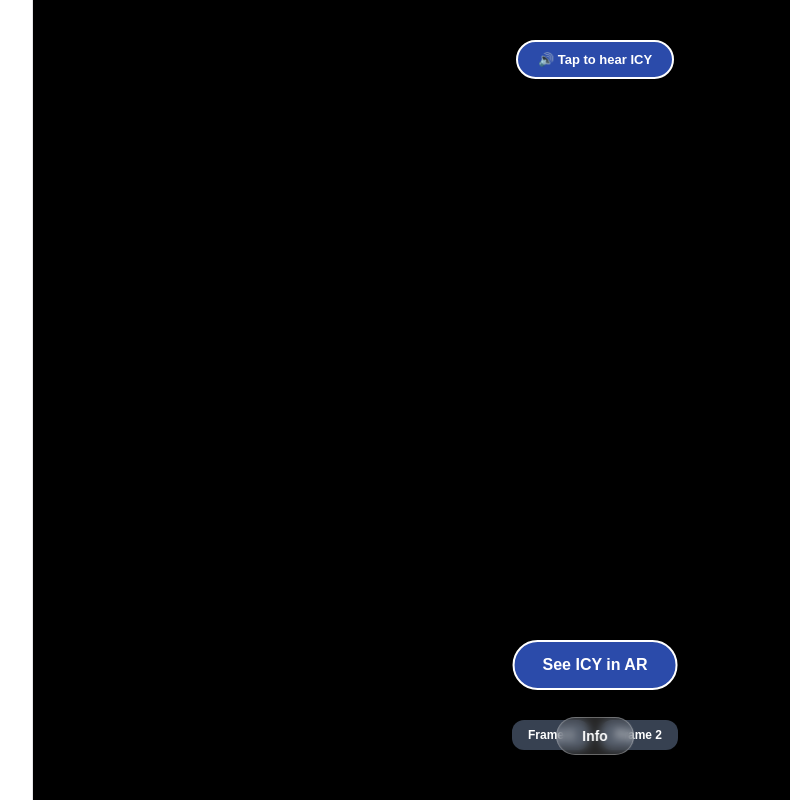
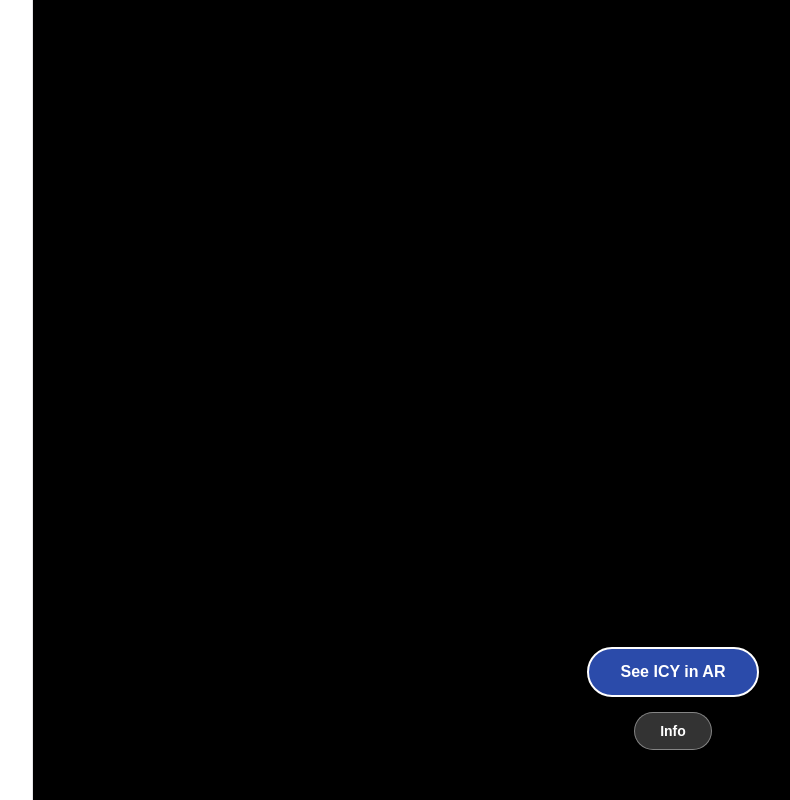
Before and after one commit to chakshu3011/antarctic-pwa, a React (Vite) app: page / in a window 1280 px wide. Shown: the top 800 px of the page, without its empty margins (45-835 px from the left). Built offline with nearby package versions, Linux system fonts and the light colour scheme.

Commit message:
Fix: updated UI flow

```diff
--- a/src/App.jsx
+++ b/src/App.jsx
@@ -2,84 +2,109 @@ import React, { useState, useEffect } from 'react';
 import { BrowserRouter, Routes, Route } from 'react-router-dom';
 
 const PenguinAR = () => {
-  const [isInfoOpen, setIsInfoOpen] = useState(false);
-  const [isThankYouOpen, setIsThankYouOpen] = useState(false);
+  // Navigation states to completely isolate our screens
+  const [currentScreen, setCurrentScreen] = useState('intro'); // 'intro', 'ar-mode', 'info', 'thankyou'
   const [activeFrame, setActiveFrame] = useState(null); // null, 'frame1', or 'frame2'
 
+  // Automated timer to close the Thank You message
   useEffect(() => {
-    if (isThankYouOpen) {
+    if (currentScreen === 'thankyou') {
       const timer = setTimeout(() => {
-        setIsThankYouOpen(false);
+        setCurrentScreen('intro');
       }, 5000);
       return () => clearTimeout(timer);
     }
-  }, [isThankYouOpen]);
+  }, [currentScreen]);
 
-  const playIcyVoice = (e) => {
-    e.stopPropagation();
+  // Immersive Voice Audio Player
+  const playIcyVoice = () => {
     const audio = new Audio('/audio/icy_voice.mp3');
-    audio.play().catch(err => console.log("Audio waiting for user click:", err));
+    audio.play().catch(err => console.log("Audio waiting for user clearance:", err));
   };
 
-  const isBlurred = isInfoOpen || isThankYouOpen;
+  return (
+    <div style={{ width: '100vw', height: '100dvh', margin: 0, padding: 0, overflow: 'hidden', backgroundColor: 'black', fontFamily: 'sans-serif', position: 'relative' }}>
 
-  return (
-    <div style={{ width: '100vw', height: '100dvh', margin: 0, padding: 0, overflow: 'hidden', backgroundColor: 'black', fontFamily: 'sans-serif' }}>
-
-      {/* 1. MAIN 3D DISPLAY LAYER */}
-      <div style={{
-        width: '100%', height: '100%',
-        transition: 'filter 0.5s ease',
-        filter: isBlurred ? 'blur(10px)' : 'none'
-      }}>
+      {/* =========================================================
+          SCREEN 1: THE CLEAN INTRO WEB SCREEN
+          ========================================================= */}
+      {currentScreen === 'intro' && (
+        <div style={{ width: '100%', height: '100%', position: 'absolute', inset: 0, zIndex: 10 }}>
+          {/* Base 3D Preview (No overlays, no frames, no audio) */}
           <model-viewer
             src="/models/penguin1.glb"
-          ios-src="https://antarctic-pwa.vercel.app/models/penguin1.usdz"
             autoplay
             animation-name="idle"
-          ar
-          ar-modes="quick-look webxr scene-viewer"
             camera-controls
-          scale="10 10 10"
-          ar-placement="floor"
-          ar-scale="fixed"
+            interaction-prompt="none"
             style={{ width: '100%', height: '100%', backgroundColor: 'transparent' }}
-        >
+          />
 
-          {/* CRITICAL BUTTON: This is the ONLY element allowed to use slot="ar-button" */}
-          {/* This button triggers the camera mode and is only visible on the main web screen */}
+          {/* Bottom Center Navigation Column */}
+          <div style={{ position: 'absolute', bottom: '50px', left: 0, right: 0, display: 'flex', flexDirection: 'column', alignItems: 'center', gap: '15px' }}>
             <button
-            slot="ar-button"
+              onClick={() => setCurrentScreen('ar-mode')}
               style={{
-              position: 'absolute',
-              bottom: '110px',
-              left: '50%',
-              transform: 'translateX(-50%)',
-              padding: '14px 28px',
-              backgroundColor: '#2B4BAA',
-              color: 'white',
-              border: '2px solid white',
-              borderRadius: '30px',
-              fontWeight: 'bold',
-              fontSize: '16px',
-              boxShadow: '0 4px 15px rgba(0,0,0,0.4)',
-              cursor: 'pointer',
-              zIndex: 20
+                padding: '14px 32px', backgroundColor: '#2B4BAA', color: 'white',
+                border: '2px solid white', borderRadius: '30px', fontWeight: 'bold', fontSize: '16px',
+                boxShadow: '0 4px 15px rgba(0,0,0,0.4)', cursor: 'pointer'
               }}
             >
               See ICY in AR
             </button>
 
-          {/* AR VIEW CONTROLS (These are HTML overlays passed to the system viewer) */}
-          {/* These will ONLY render natively inside the device camera mode layout */}
+            <button
+              onClick={() => setCurrentScreen('info')}
+              style={{
+                padding: '10px 25px', backgroundColor: 'rgba(255, 255, 255, 0.2)', color: 'white',
+                border: '1px solid rgba(255,255,255,0.4)', borderRadius: '20px', fontWeight: 'bold', fontSize: '14px',
+                backdropFilter: 'blur(4px)', cursor: 'pointer'
+              }}
+            >
+              Info
+            </button>
+          </div>
+        </div>
+      )}
 
-          {/* Top Center: Audio Trigger */}
-          <div style={{ position: 'absolute', top: '40px', left: 0, right: 0, display: 'flex', justifyContent: 'center' }}>
+      {/* =========================================================
+          SCREEN 2: THE AR VIEW (CAMERA INTERFACE)
+          ========================================================= */}
+      {currentScreen === 'ar-mode' && (
+        <div style={{ width: '100%', height: '100%', position: 'absolute', inset: 0, zIndex: 20 }}>
+
+          {/* Active PNG Frame Filter Layer */}
+          {activeFrame && (
+            <div style={{ position: 'absolute', inset: 0, pointerEvents: 'none', zIndex: 25 }}>
+              <img
+                src={activeFrame === 'frame1' ? '/images/frame1.png' : '/images/frame2.png'}
+                alt="Active Border Frame"
+                style={{ width: '100%', height: '100%', objectFit: 'contain' }}
+              />
+            </div>
+          )}
+
+          {/* Full Screen Live AR Feed */}
+          <model-viewer
+            src="/models/penguin1.glb"
+            ios-src="https://antarctic-pwa.vercel.app/models/penguin1.usdz"
+            ar
+            ar-modes="quick-look webxr scene-viewer"
+            autoplay
+            animation-name="idle"
+            scale="10 10 10"
+            ar-placement="floor"
+            ar-scale="fixed"
+            style={{ width: '100%', height: '100%', backgroundColor: 'transparent' }}
+          />
+
+          {/* TOP CENTER: Audio Controller Button */}
+          <div style={{ position: 'absolute', top: '40px', left: 0, right: 0, display: 'flex', justifyContent: 'center', zIndex: 30 }}>
             <button
               onClick={playIcyVoice}
               style={{
-                padding: '10px 20px', backgroundColor: '#2B4BAA', color: 'white',
-                border: '2px solid white', borderRadius: '30px', fontWeight: 'bold', fontSize: '13px',
+                padding: '12px 24px', backgroundColor: '#2B4BAA', color: 'white',
+                border: '2px solid white', borderRadius: '30px', fontWeight: 'bold', fontSize: '14px',
                 boxShadow: '0 4px 12px rgba(0,0,0,0.4)', cursor: 'pointer'
               }}
             >
@@ -87,11 +112,11 @@ const PenguinAR = () => {
             </button>
           </div>
 
-          {/* Bottom Center: Transparent PNG Frame Switchers */}
-          <div style={{ position: 'absolute', bottom: '40px', left: 0, right: 0, display: 'flex', justifyContent: 'center' }}>
-            <div style={{ display: 'flex', gap: '10px', backgroundColor: 'rgba(0,0,0,0.6)', padding: '10px 18px', borderRadius: '20px' }}>
+          {/* BOTTOM CENTER: Frame Switcher Panel */}
+          <div style={{ position: 'absolute', bottom: '40px', left: 0, right: 0, display: 'flex', flexDirection: 'column', alignItems: 'center', gap: '15px', zIndex: 30 }}>
+            <div style={{ display: 'flex', gap: '12px', backgroundColor: 'rgba(0,0,0,0.7)', padding: '10px 20px', borderRadius: '20px', border: '1px solid rgba(255,255,255,0.2)' }}>
               <button
-                onClick={(e) => { e.stopPropagation(); setActiveFrame(activeFrame === 'frame1' ? null : 'frame1'); }}
+                onClick={() => setActiveFrame(activeFrame === 'frame1' ? null : 'frame1')}
                 style={{
                   padding: '8px 16px', borderRadius: '12px', border: 'none',
                   backgroundColor: activeFrame === 'frame1' ? '#10b981' : '#374151',
@@ -101,7 +126,7 @@ const PenguinAR = () => {
                 {activeFrame === 'frame1' ? '✓ Frame 1' : 'Frame 1'}
               </button>
               <button
-                onClick={(e) => { e.stopPropagation(); setActiveFrame(activeFrame === 'frame2' ? null : 'frame2'); }}
+                onClick={() => setActiveFrame(activeFrame === 'frame2' ? null : 'frame2')}
                 style={{
                   padding: '8px 16px', borderRadius: '12px', border: 'none',
                   backgroundColor: activeFrame === 'frame2' ? '#10b981' : '#374151',
@@ -111,66 +136,49 @@ const PenguinAR = () => {
                 {activeFrame === 'frame2' ? '✓ Frame 2' : 'Frame 2'}
               </button>
             </div>
-          </div>
 
-        </model-viewer>
-      </div>
-
-      {/* ACTIVE TRANSPARENT FRAME RENDER ZONE (Only appears when selected in camera view) */}
-      {activeFrame && !isBlurred && (
-        <div style={{ position: 'absolute', inset: 0, pointerEvents: 'none', zIndex: 30 }}>
-          <img
-            src={activeFrame === 'frame1' ? '/images/frame1.png' : '/images/frame2.png'}
-            alt="Active Overlay Frame"
-            style={{ width: '100%', height: '100%', objectFit: 'contain' }}
-          />
-        </div>
-      )}
-
-      {/* 2. THE WEBPAGE INTRO SCREEN INFO BUTTON */}
-      {/* Placed completely OUTSIDE the model-viewer tags so it is fully clickable and separate */}
-      {!isBlurred && (
+            {/* Back Button to safely return to Intro Screen */}
             <button
-          onClick={() => setIsInfoOpen(true)}
-          style={{
-            position: 'absolute',
-            bottom: '45px',
-            left: '50%',
-            transform: 'translateX(-50%)',
-            padding: '10px 25px',
-            backgroundColor: 'rgba(255, 255, 255, 0.15)',
-            color: 'white',
-            border: '1px solid rgba(255,255,255,0.3)',
-            borderRadius: '20px',
-            fontWeight: 'bold',
-            fontSize: '14px',
-            backdropFilter: 'blur(4px)',
-            cursor: 'pointer',
-            zIndex: 40
-          }}
+              onClick={() => { setCurrentScreen('intro'); setActiveFrame(null); }}
+              style={{ background: 'none', border: 'none', color: '#cbd5e1', fontWeight: 'bold', cursor: 'pointer', fontSize: '14px', textDecoration: 'underline' }}
             >
-          Info
+              Back to Main
             </button>
-      )}
-
-      {/* 3. INFO GRAPHIC PANEL POPUP */}
-      {isInfoOpen && (
-        <div style={{ position: 'absolute', inset: 0, zIndex: 50, display: 'flex', alignItems: 'center', justifyContent: 'center', backgroundColor: 'rgba(0,0,0,0.5)', backdropFilter: 'blur(5px)' }}>
-          <div style={{ position: 'relative' }}>
-            <button
-              onClick={() => setIsInfoOpen(false)}
-              style={{ position: 'absolute', top: '12px', right: '12px', width: '30px', height: '30px', borderRadius: '50%', border: '1.5px solid white', backgroundColor: '#2B4BAA', color: 'white', fontSize: '18px', fontWeight: '300', cursor: 'pointer', zIndex: 10, display: 'flex', alignItems: 'center', justifyContent: 'center', padding: 0 }}
-            >✕</button>
-            <img src="/images/info.png" alt="Penguin Facts Card" style={{ width: '340px', borderRadius: '24px', display: 'block' }} />
-            <img src="/images/try.png" alt="Action Trigger" onClick={() => { setIsInfoOpen(false); setIsThankYouOpen(true); }} style={{ position: 'absolute', bottom: '45px', left: '50%', transform: 'translateX(-50%)', width: '120px', cursor: 'pointer' }} />
           </div>
         </div>
       )}
 
-      {/* 4. CONSERVATION ACKNOWLEDGEMENT PANEL */}
-      {isThankYouOpen && (
-        <div style={{ position: 'absolute', inset: 0, zIndex: 60, display: 'flex', alignItems: 'center', justifyContent: 'center', backgroundColor: 'rgba(0,0,0,0.65)' }}>
-          <img src="/images/thankyou.png" alt="Appreciation Frame" style={{ width: '320px', display: 'block' }} />
+      {/* =========================================================
+          SCREEN 3: THE FACTS INFO OVERLAY SCREEN
+          ========================================================= */}
+      {currentScreen === 'info' && (
+        <div style={{ position: 'absolute', inset: 0, zIndex: 40, display: 'flex', alignItems: 'center', justifyContent: 'center', backgroundColor: 'rgba(0,0,0,0.7)', backdropFilter: 'blur(8px)' }}>
+          <div style={{ position: 'relative' }}>
+            {/* Close Button */}
+            <button
+              onClick={() => setCurrentScreen('intro')}
+              style={{ position: 'absolute', top: '12px', right: '12px', width: '30px', height: '30px', borderRadius: '50%', border: '1.5px solid white', backgroundColor: '#2B4BAA', color: 'white', fontSize: '18px', fontWeight: '300', cursor: 'pointer', zIndex: 45, display: 'flex', alignItems: 'center', justifyContent: 'center', padding: 0 }}
+            >✕</button>
+
+            <img src="/images/info.png" alt="Penguin Facts Card" style={{ width: '340px', borderRadius: '24px', display: 'block' }} />
+
+            {/* Action Button linking to Thank You screen */}
+            <img
+              src="/images/try.png"
+              alt="Action Trigger"
+              onClick={() => setCurrentScreen('thankyou')}
+              style={{ position: 'absolute', bottom: '45px', left: '50%', transform: 'translateX(-50%)', width: '120px', cursor: 'pointer' }}
+            />
+          </div>
+        </div>
+      )}
+
+      {/* =========================================================
+          SCREEN 4: THE THANK YOU APPRECIATION SCREEN
+          ========================================================= */}
+      {currentScreen === 'thankyou' && (
+        <div style={{ position: 'absolute', inset: 0, zIndex: 50, display: 'flex', alignItems: 'center', justifyContent: 'center', backgroundColor: 'rgba(0,0,0,0.8)' }}>
+          <img src="/images/thankyou.png" alt="Appreciation Graphic" style={{ width: '320px', display: 'block' }} />
         </div>
       )}
 
```
Lines whose indentation alone changed are shown as unchanged.
